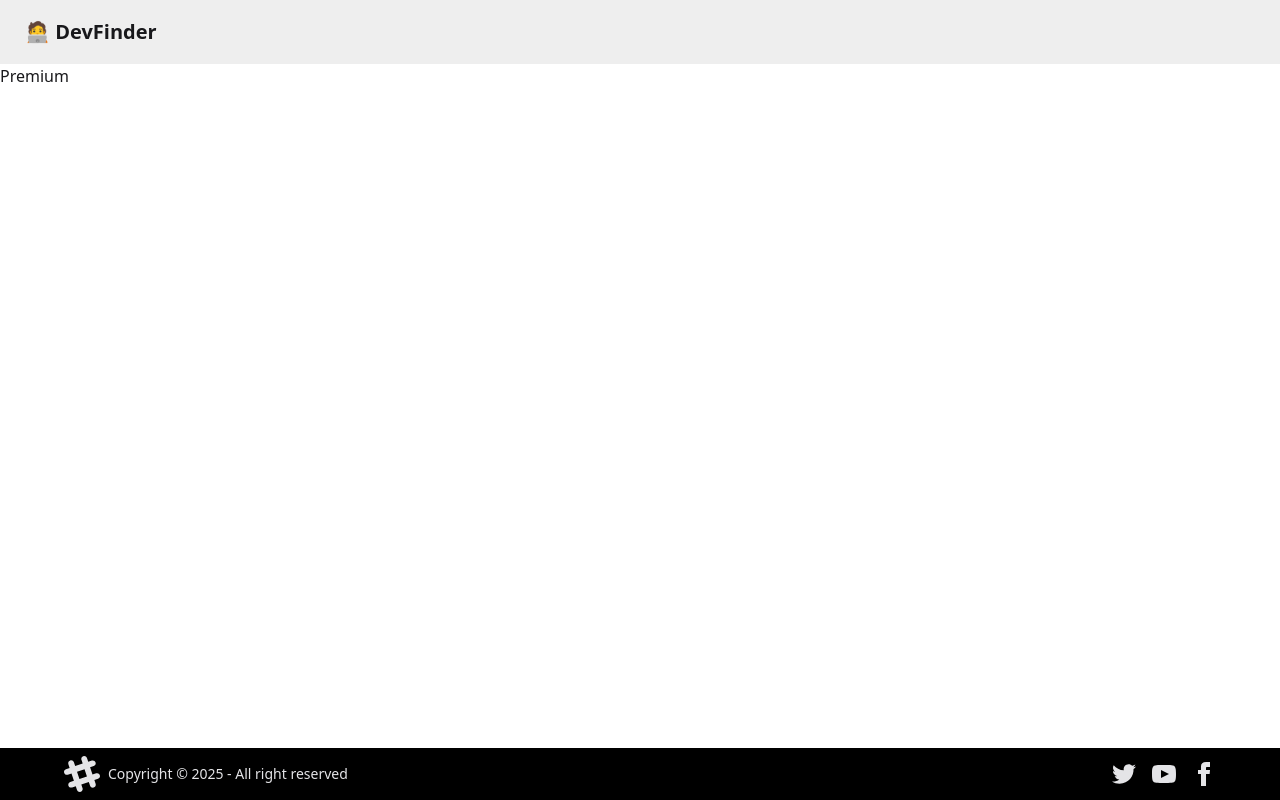
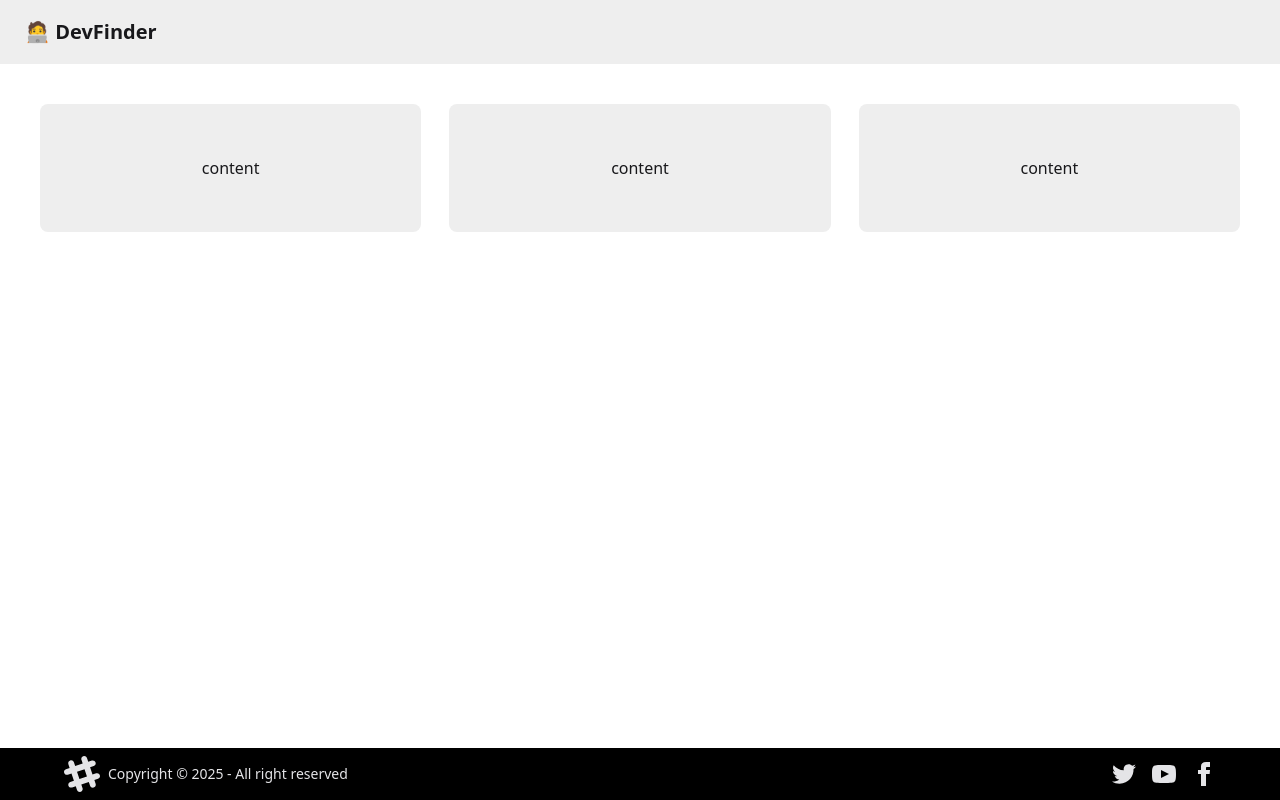
Before and after one commit to Saha-7/DevFinder-UI, a React (Vite) app: page /premium in a window 1280 px wide. Built offline with nearby package versions, Linux system fonts and the light colour scheme; no server answers.

Commit message:
membership component added

```diff
--- a/src/components/Premium.jsx
+++ b/src/components/Premium.jsx
@@ -1,11 +1,21 @@
-import React from 'react'
+import React from "react";
 
 const Premium = () => {
   return (
-    <div>
-      Premium
+    <div className="m-10 ">
+      <div className="flex space-x-7 w-full flex-col lg:flex-row">
+        <div className="card bg-base-300 rounded-box grid h-32 grow place-items-center">
+          content
+        </div>
+        <div className="card bg-base-300 rounded-box grid h-32 grow place-items-center">
+          content
+        </div>
+        <div className="card bg-base-300 rounded-box grid h-32 grow place-items-center">
+          content
+        </div>
+      </div>
     </div>
-  )
-}
+  );
+};
 
-export default Premium
+export default Premium;
```
